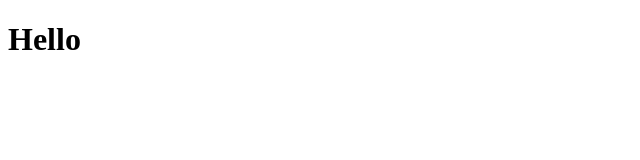
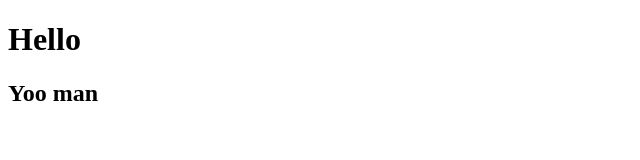
Before and after one commit to SreeramTheMan/SreeramTheMan.github.io, a plain HTML site: page index.html in a window 1280 px wide. Shown: the whole page, without its empty margins (0-640 px from the left). Drawn offline with Linux system fonts and the light colour scheme.

Commit message:
Update index.html

```diff
--- a/index.html
+++ b/index.html
@@ -2,4 +2,5 @@
 <html lang="en">
   <head></head>
   <body><h1>Hello</h1></body>
+  <h2>Yoo man</h2>
 </html>
```
